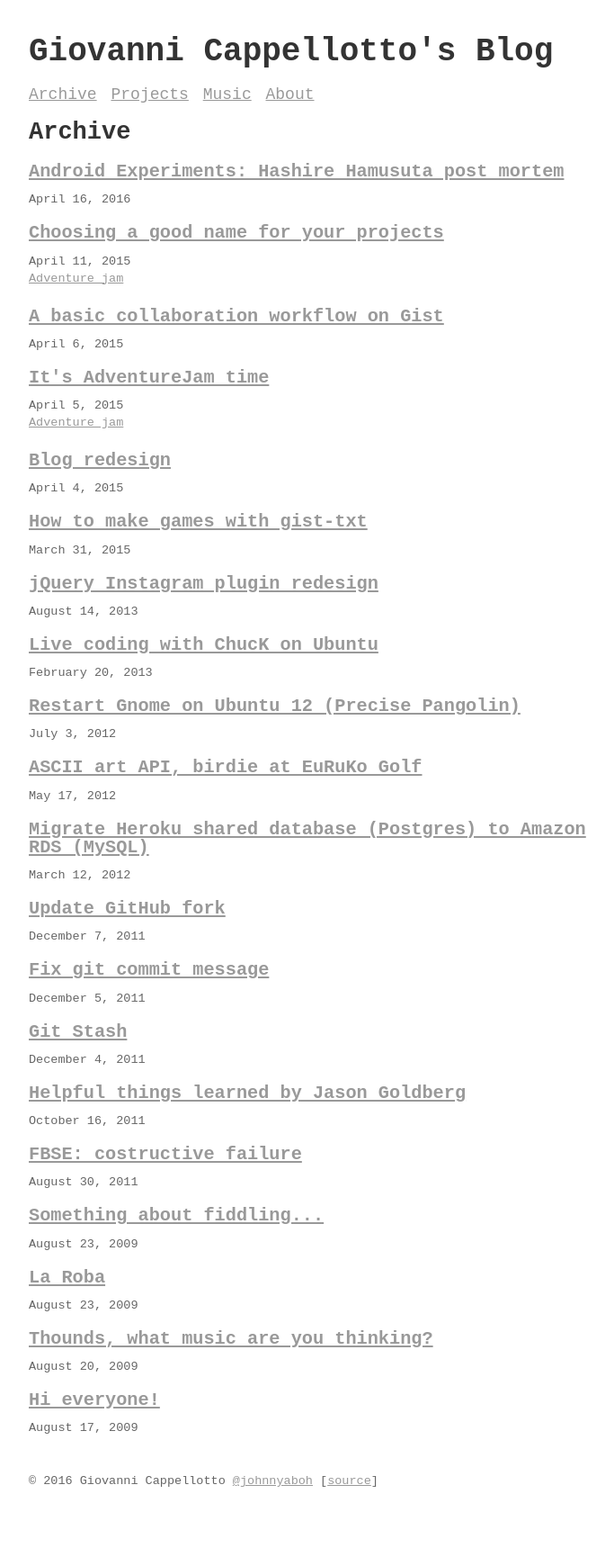
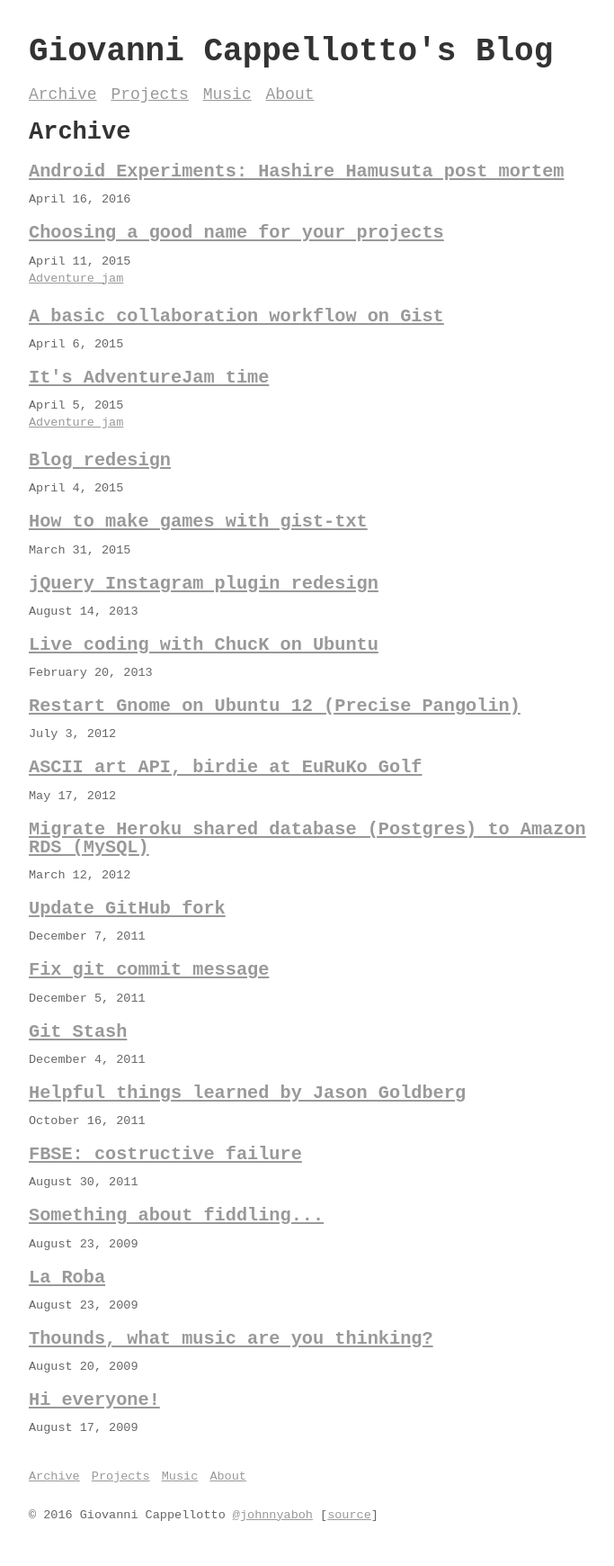
Before and after one commit to curlybracketshq/giovanni.curlybrackets.it, a Jekyll site: the page built from index.html, in a window 1280 px wide. Shown: the whole page at 90% size, without its empty margins (288-971 px from the left). Built offline with Jekyll 4.4.1, drawn with Linux system fonts in a browser that asks for light colours; before the commit the page ends 1678 px from its top, so only the background shows below that.

Commit message:
Update menu position

```diff
--- a/_layouts/default.html
+++ b/_layouts/default.html
@@ -20,6 +20,8 @@
     {{ content }}
 
     <footer>
+      {% include menu.html %}
+
       <p>
         &copy; {{ site.time | date: '%Y' }} Giovanni Cappellotto
         <a href="http://twitter.com/johnnyaboh">@johnnyaboh</a>
--- a/_layouts/page.html
+++ b/_layouts/page.html
@@ -1,13 +1,13 @@
 ---
 layout: default
 ---
-
-{% include menu.html %}
 
 <article>
   <header>
     <h1>{{ page.title }}</h1>
   </header>
 
+  {% include menu.html %}
+
   {{ content }}
 </article>
--- a/_layouts/post.html
+++ b/_layouts/post.html
@@ -2,11 +2,10 @@
 layout: default
 ---
 
-{% include menu.html %}
-
 <article>
   <header>
     <h1>{{ page.title }}</h1>
+
     <time datetime='{{ page.date | date: "%Y-%m-%d" }}'>
       {{ page.date | date: "%B %e, %Y" }}
     </time>
--- a/stylesheets/style.css
+++ b/stylesheets/style.css
@@ -157,10 +157,6 @@
   color: #666666;
 }
 
-footer * {
-  display: inline;
-}
-
 .footnotes {
   font-style: italic;
 }
```
